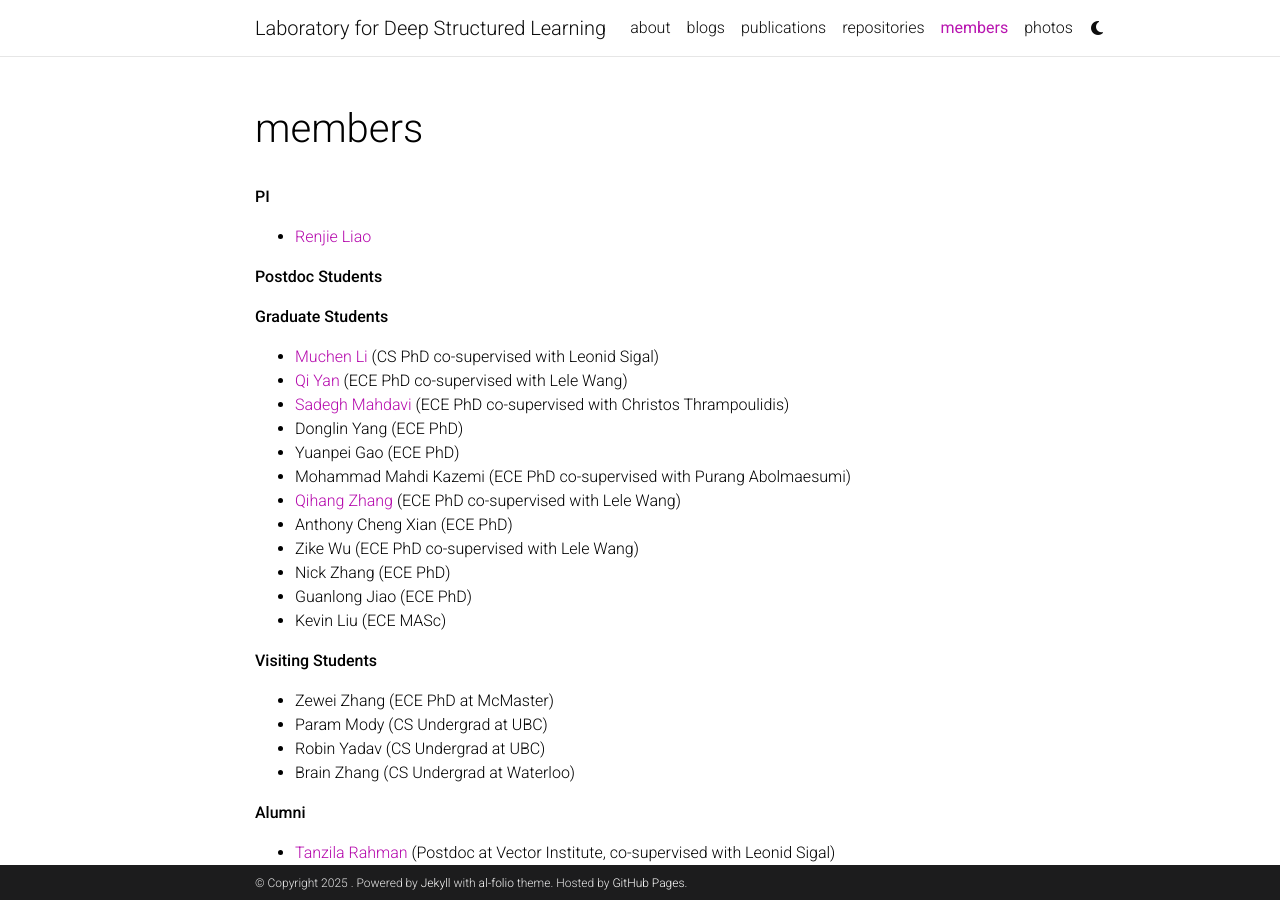
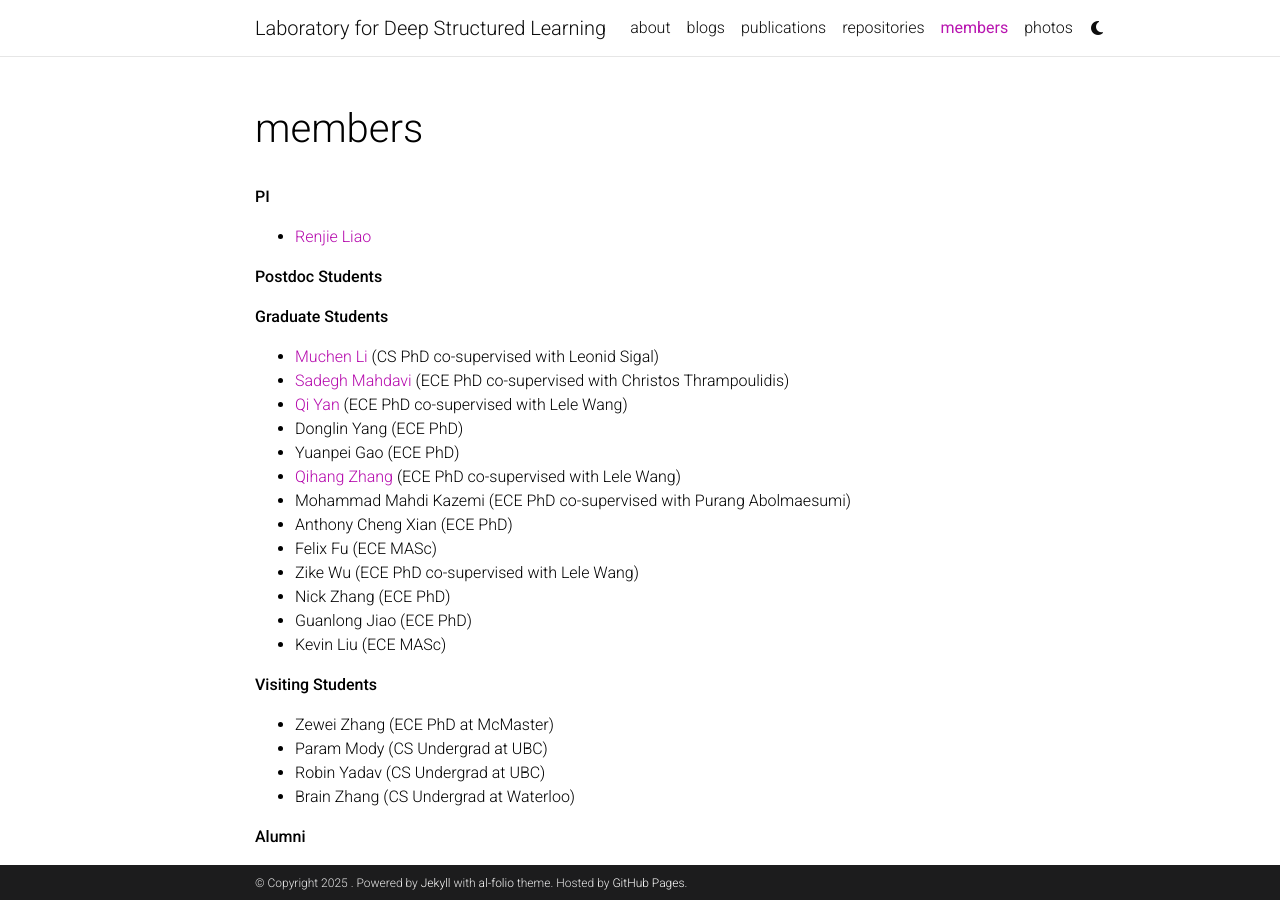
Before and after one commit to DSL-Lab/DSL-Lab.github.io, a Jekyll site: the page built from _pages/member.md, in a window 1280 px wide and 900 px high. Built offline with Jekyll 4.4.1, drawn with Linux system fonts in a browser that asks for light colours; comment, search, counter and statistics services are not loaded; a style sheet for code colours, icons or effects is not loaded.

Commit message:
update group member

```diff
--- a/_pages/member.md
+++ b/_pages/member.md
@@ -14,13 +14,14 @@ nav_order: 3
 
 **Graduate Students**
 - [Muchen Li](https://jojoml.github.io/) (CS PhD co-supervised with Leonid Sigal)
+- [Sadegh Mahdavi](https://smahdavi.com/) (ECE PhD co-supervised with Christos Thrampoulidis)
 - [Qi Yan](https://qiyan98.github.io/) (ECE PhD co-supervised with Lele Wang)
-- [Sadegh Mahdavi](https://smahdavi.com/) (ECE PhD co-supervised with Christos Thrampoulidis)
 - Donglin Yang (ECE PhD)
 - Yuanpei Gao (ECE PhD)
+- [Qihang Zhang](https://qihang-zhang.com/) (ECE PhD co-supervised with Lele Wang)
 - Mohammad Mahdi Kazemi (ECE PhD co-supervised with Purang Abolmaesumi)
-- [Qihang Zhang](https://qihang-zhang.com/) (ECE PhD co-supervised with Lele Wang)
 - Anthony Cheng Xian (ECE PhD)
+- Felix Fu (ECE MASc)
 - Zike Wu (ECE PhD co-supervised with Lele Wang)
 - Nick Zhang (ECE PhD)
 - Guanlong Jiao (ECE PhD)
```
